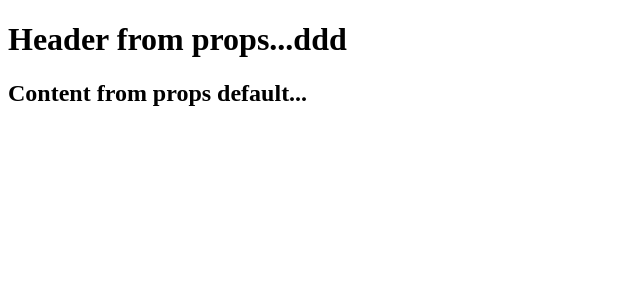
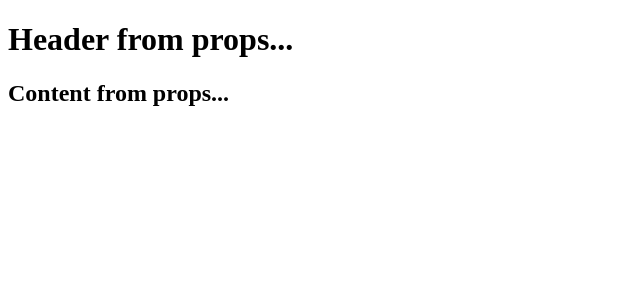
Before and after one commit to wujek-oczko/learningReact, a React app: page / in a window 1280 px wide. Shown: the top 300 px of the page, without its empty margins (0-640 px from the left). Built offline with nearby package versions, Linux system fonts and the light colour scheme.

Commit message:
Passing states by using props

```diff
--- a/App.jsx
+++ b/App.jsx
@@ -1,18 +1,42 @@
 import React from 'react';
 
 class App extends React.Component {
+    constructor(props) {
+        super(props);
+        this.state = {
+            header: "Header from props...",
+            content: "Content from props..."
+        }
+    }
+
+    render() {
+        return (
+            <div>
+                <Header headerProp={this.state.header}/>
+                <Content contentProp={this.state.content}/>
+            </div>
+        );
+    }
+}
+
+class Header extends React.Component {
     render() {
         return (
             <div>
                 <h1>{this.props.headerProp}</h1>
+            </div>
+        );
+    }
+}
+
+class Content extends React.Component {
+    render() {
+        return (
+            <div>
                 <h2>{this.props.contentProp}</h2>
             </div>
         );
     }
 }
-App.defaultProps = {
-    headerProp: "Header from props...",
-    contentProp:"Content from props default..."
-}
 
 export default App;
--- a/main.js
+++ b/main.js
@@ -2,4 +2,4 @@ import React from 'react';
 import ReactDOM from 'react-dom';
 import App from './App.jsx';
 
-ReactDOM.render(<App headerProp = "Header from props...ddd" />, document.getElementById('app'));
+ReactDOM.render(<App/>, document.getElementById('app'));
```
